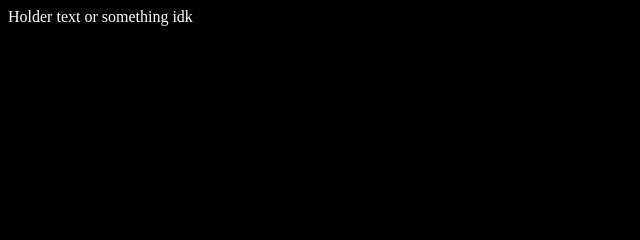
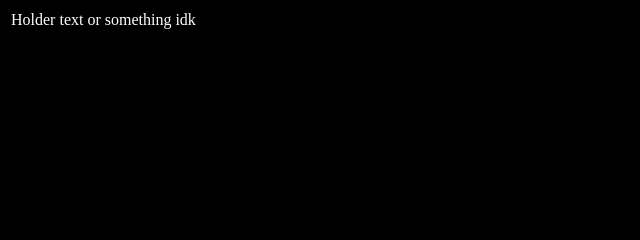
Before and after one commit to Magma69/sg-trainer, a plain HTML site: page dashbaord/index.html in a window 1280 px wide. Shown: the top 240 px of the page, 0-640 px from the left. Drawn offline with Linux system fonts and the light colour scheme.

Commit message:
Added in container

```diff
--- a/dashbaord/css/style.css
+++ b/dashbaord/css/style.css
@@ -1,4 +1,9 @@
 body {
     background-color: black;
     color: white;
+    margin: 1px;
 }
+
+.container {
+    padding: 10px;
+}
```
